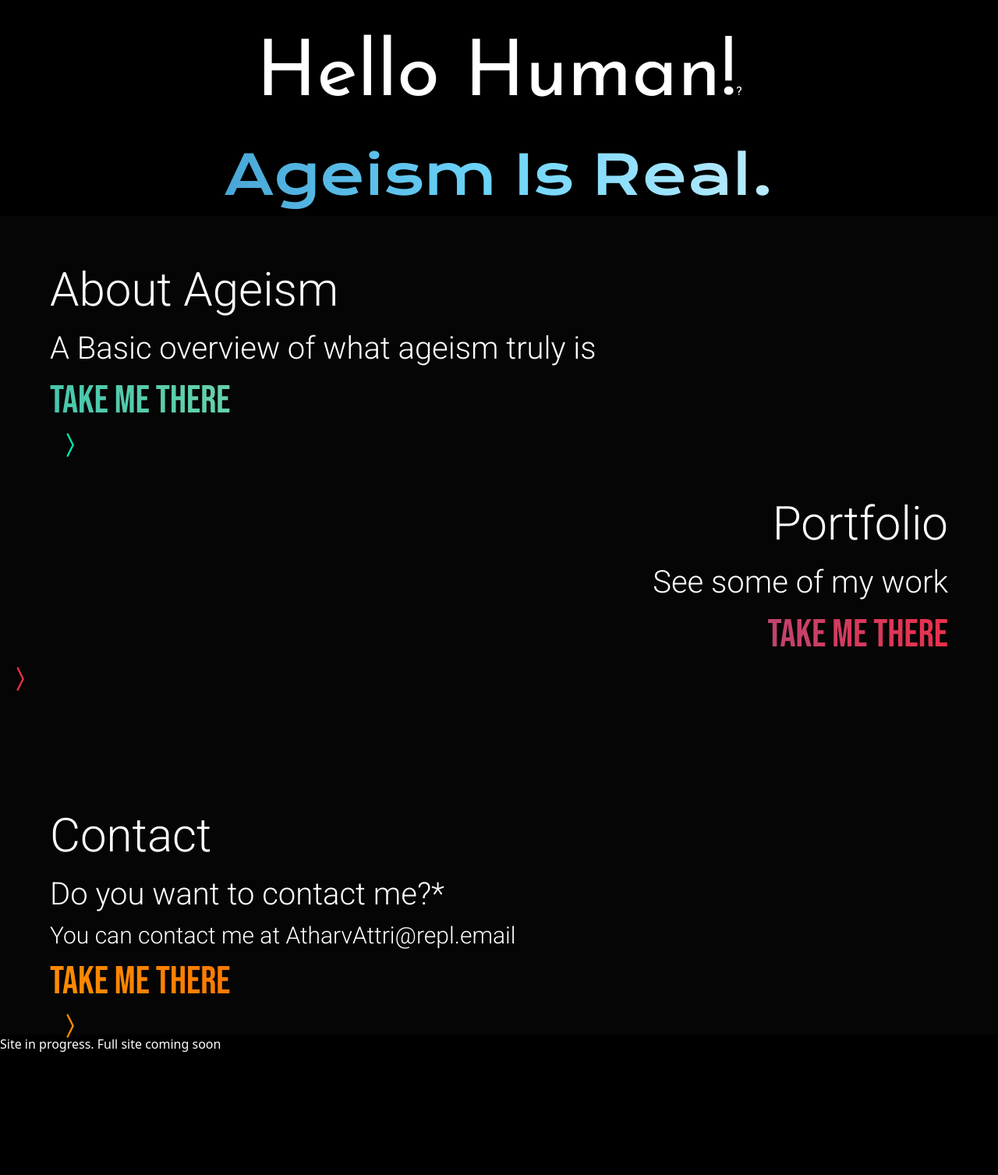
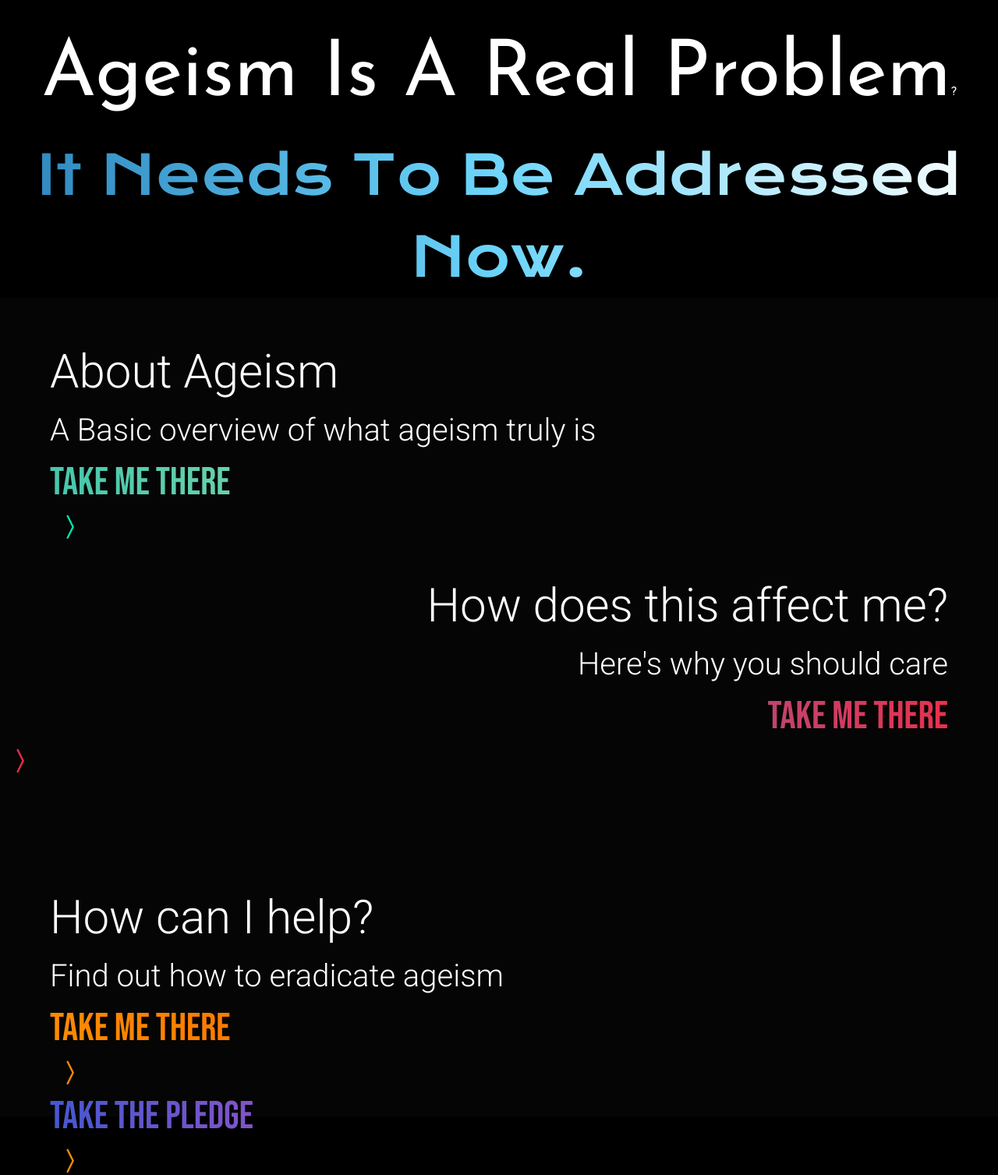
Before and after one commit to Atharv-Attri/Compsci-site, a Flask app: page / in a window 1280 px wide. Shown: the part 591-2098 px from the top of the page at 78% size. Before the commit the page ends 1940 px from the top, so only its background shows below. Run offline with Flask 2, Linux system fonts and the light colour scheme.

Commit message:
index front done

```diff
--- a/templates/index.html
+++ b/templates/index.html
@@ -45,8 +45,7 @@
       d="M1.553 6.776a.5.5 0 0 1 .67-.223L8 9.44l5.776-2.888a.5.5 0 1 1 .448.894l-6 3a.5.5 0 0 1-.448 0l-6-3a.5.5 0 0 1-.223-.67z" />
   </svg>
   <section>
-    <h1 style="text-align: center; font-size: 100px; font-family: 'Josefin Sans', sans-serif; color:white;">Hello
-      Human!<span style="font-size: 15px;">?</span>
+    <h1 style="text-align: center; font-size: 100px; font-family: 'Josefin Sans', sans-serif; color:white;">Ageism Is A Real Problem<span style="font-size: 15px;">?</span>
     </h1>
   </section>
   <section>
@@ -54,7 +53,7 @@
       -webkit-linear-gradient(10deg,#2980B9,#6DD5FA, #FFFFFF);
     -webkit-background-clip: text;
     -webkit-text-fill-color: transparent; text-align: center;">
-      Ageism Is Real.</h1>
+      It Needs To Be Addressed Now.</h1>
   </section>
 
   <section class="text1" style="height: 350px; background-color: rgb(5, 5, 5); padding-top: 50px; padding-left:5%;">
@@ -73,8 +72,8 @@
   </section>
   <section class="text1"
     style="height: 350px; background-color: rgb(5, 5, 5); text-align: right; padding-right: 5%;">
-    <h1 style="font-family: 'Roboto', sans-serif; font-size: 60px;color: white;;">Portfolio</h1>
-    <h3 style="font-family: 'Roboto', sans-serif; font-size: 40px;color:white;">See some of my work</h3>
+    <h1 style="font-family: 'Roboto', sans-serif; font-size: 60px;color: white;;">How does this affect me?</h1>
+    <h3 style="font-family: 'Roboto', sans-serif; font-size: 40px;color:white;">Here's why you should care</h3>
     <a href="./my_work.html" style="text-decoration: none;">
       <h3 style="font-family: 'Bebas Neue', cursive; font-size: 50px;  background:
       -webkit-linear-gradient(10deg,#009FFF, #ec2F4B);
@@ -87,11 +86,8 @@
     </a>
   </section>
   <section class="text1" style="height: 350px; background-color: rgb(5, 5, 5); padding-top: 50px; padding-left:5%;">
-    <h1 style="font-family: 'Roboto', sans-serif; font-size: 60px;color:white;">Contact</h1>
-    <h3 style="font-family: 'Roboto', sans-serif; font-size: 40px; color:white;">Do you want to contact me?*</h3>
-    <h3 style="font-family: 'Roboto', sans-serif; font-size: 30px; color:white;">You can contact me at AtharvAttri@repl.email</h3>
-
-
+    <h1 style="font-family: 'Roboto', sans-serif; font-size: 60px;color:white;">How can I help?</h1>
+    <h3 style="font-family: 'Roboto', sans-serif; font-size: 40px; color:white;">Find out how to eradicate ageism</h3>
     <a href="https://discord.com/" style="text-decoration: none;">
       <h3 style="font-family: 'Bebas Neue', cursive; font-size: 50px;  background:
       -webkit-linear-gradient(10deg,#fe8c00, #f83600);
@@ -102,9 +98,19 @@
             d="M6.776 1.553a.5.5 0 0 1 .671.223l3 6a.5.5 0 0 1 0 .448l-3 6a.5.5 0 1 1-.894-.448L9.44 8 6.553 2.224a.5.5 0 0 1 .223-.671z" />
         </svg></h3>
     </a>
+
+    <a href="https://discord.com/" style="text-decoration: none;">
+      <h3 style="font-family: 'Bebas Neue', cursive; font-size: 50px;  background:
+      -webkit-linear-gradient(10deg,#4158D0 0%, #C850C0 46%, #FFCC70 100%);
+    -webkit-background-clip: text;
+    -webkit-text-fill-color: transparent;">TAKE THE PLEDGE<svg width="1em" height="0.75em" viewBox="0 0 16 16"
+          class="bi bi-chevron-compact-right" fill=#fe8c03 xmlns="http://www.w3.org/2000/svg">
+          <path fill-rule="evenodd"
+            d="M6.776 1.553a.5.5 0 0 1 .671.223l3 6a.5.5 0 0 1 0 .448l-3 6a.5.5 0 1 1-.894-.448L9.44 8 6.553 2.224a.5.5 0 0 1 .223-.671z" />
+        </svg></h3>
+    </a>
   </section>
 
-  <h3 class="heading"> Site in progress. Full site coming soon</h3>
   <script src="https://code.jquery.com/jquery-3.5.1.min.js">
   </script>
   <script src="./static/fadein.js"> </script>
```
